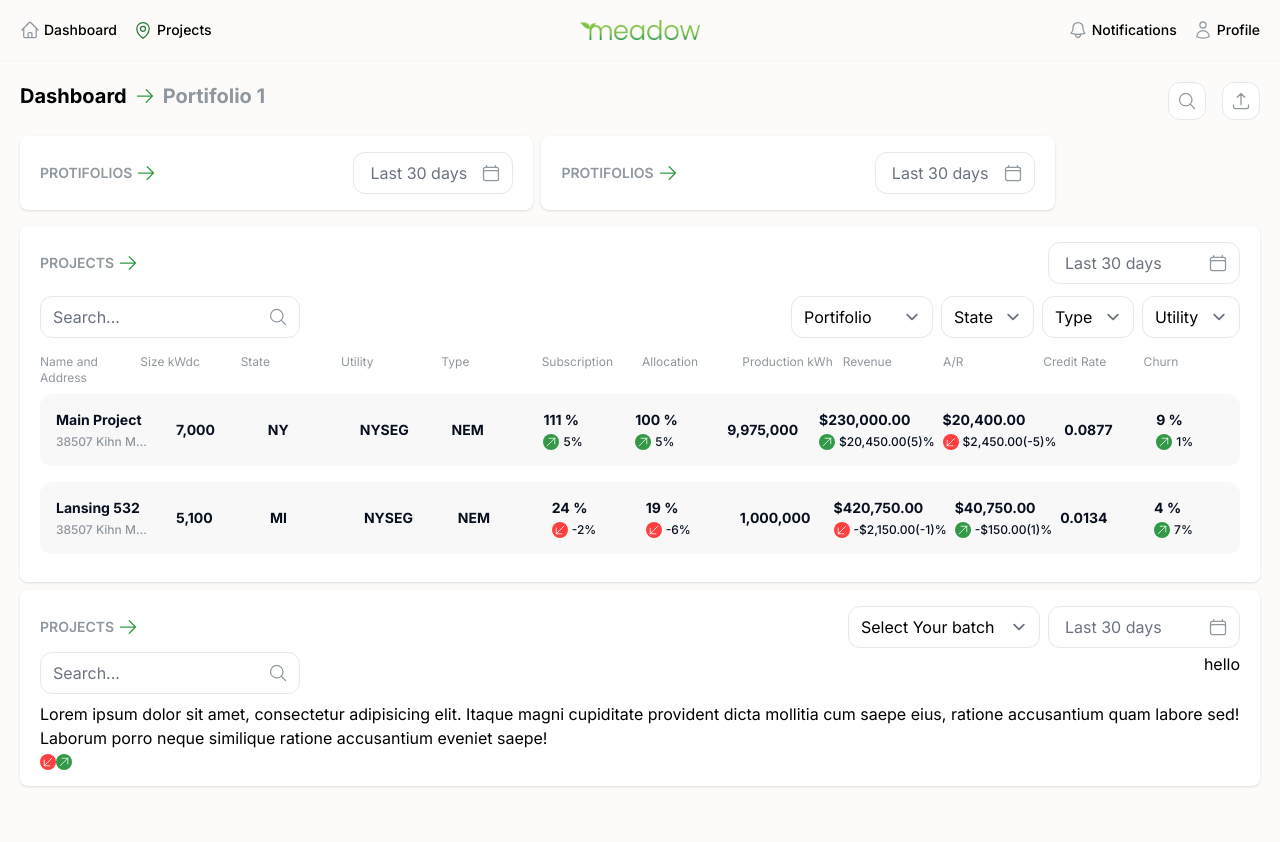
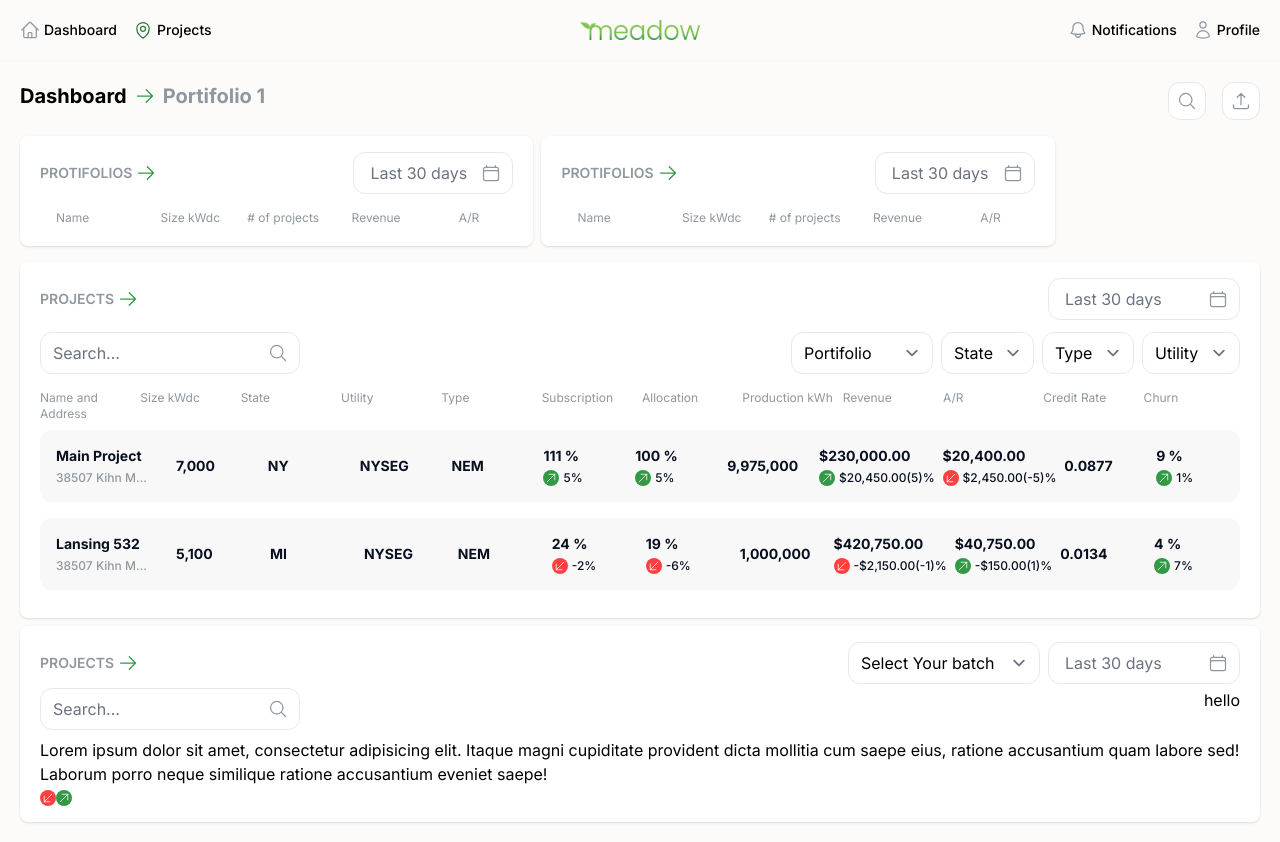
Before and after one commit to HizkiasAbraham/admin-dashboard, a Next.js app: page /client in a window 1280 px wide. Before the commit the page ends 806 px from the top, so only its background shows below. Built offline with nearby package versions, Linux system fonts and the light colour scheme.

Commit message:
complete portifolio card

```diff
--- a/components/client/tables/portifolios-table/index.tsx
+++ b/components/client/tables/portifolios-table/index.tsx
@@ -1,13 +1,82 @@
 import { Card, CardContent, CardHeading } from '@/components/shared/card';
 import { DatePicker } from '@/components/shared/inputs/date-picker';
+import { usd } from '@/utils/format-numbers';
+import { PortfoliosTableInput, TableRowInput } from './types';
 
-export function PortifoliosTable() {
+export function PortifoliosTable(props: PortfoliosTableInput) {
+  const { data } = props;
   return (
     <Card>
       <CardHeading title="Protifolios">
         <DatePicker width="w-40" />
       </CardHeading>
-      <CardContent></CardContent>
+      <CardContent>
+        <div className="mt-4 mb-2">
+          <TableHeader />
+          {data?.map((row, index) => (
+            <TableBody key={index} row={row} />
+          ))}
+        </div>
+      </CardContent>
     </Card>
   );
 }
+
+function TableHeader() {
+  return (
+    <div className="flex w-full gap-1">
+      <div className="w-full flex justify-start pl-4">
+        <p className="text-xs text-grey">Name </p>
+      </div>
+      <div className="w-full flex justify-center">
+        <p className="text-xs text-grey">Size kWdc </p>
+      </div>
+      <div className="w-full flex justify-center">
+        <p className="text-xs text-grey"># of projects </p>
+      </div>
+      <div className="w-full flex justify-center">
+        <p className="text-xs text-grey">Revenue </p>
+      </div>
+      <div className="w-full flex justify-center">
+        <p className="text-xs text-grey">A/R </p>
+      </div>
+    </div>
+  );
+}
+
+function TableBody(props: TableRowInput) {
+  const { row } = props;
+  return (
+    <div className="rounded-xl bg-white-smoke mt-2 mb-2 gap-2 cursor-pointer">
+      <div className="flex p-4">
+        <div className="w-full flex justify-start items-center">
+          <p className="font-bold text-black text-sm">{row?.name}</p>
+        </div>
+        <div className="w-full flex justify-center items-center">
+          <p className="font-medium text-black text-sm">
+            {row?.sizeKwdc?.toLocaleString('en-US')}
+          </p>
+        </div>
+        <div className="w-full flex justify-center items-center border-l-2 border-r-2 border-inactive">
+          <p className="font-medium text-black text-sm">
+            {row?.numberOfProjects?.toLocaleString('en-US')}
+          </p>
+        </div>
+        <div className="w-full flex justify-center items-center border-r-2 border-inactive">
+          <div className="flex flex-col gap-1">
+            <p className="font-medium text-black text-sm">
+              {usd.format(row?.revenue)}
+            </p>
+          </div>
+        </div>
+        <div className="w-full flex justify-center items-center">
+          <div className="flex flex-col gap-1">
+            <p className="font-medium text-black text-sm">
+              {usd.format(row?.ar)}
+            </p>
+          </div>
+        </div>
+      </div>
+    </div>
+  );
+}
--- /dev/null
+++ b/components/client/tables/portifolios-table/types.ts
@@ -0,0 +1,9 @@
+import { portifiolios } from '@/mockups/protfolios';
+
+export type PortfoliosTableInput = {
+  data: [];
+};
+
+export type TableRowInput = {
+  row: (typeof portifiolios)[0];
+};
```
